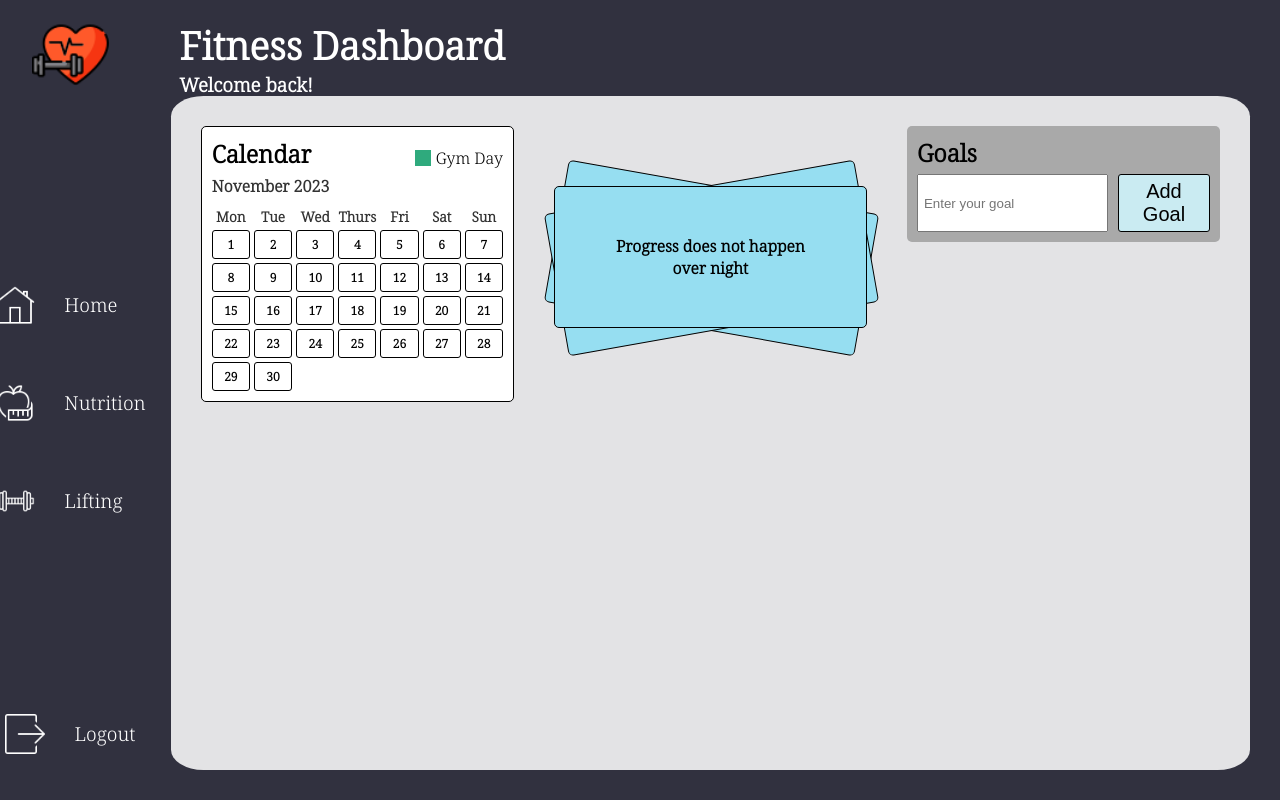
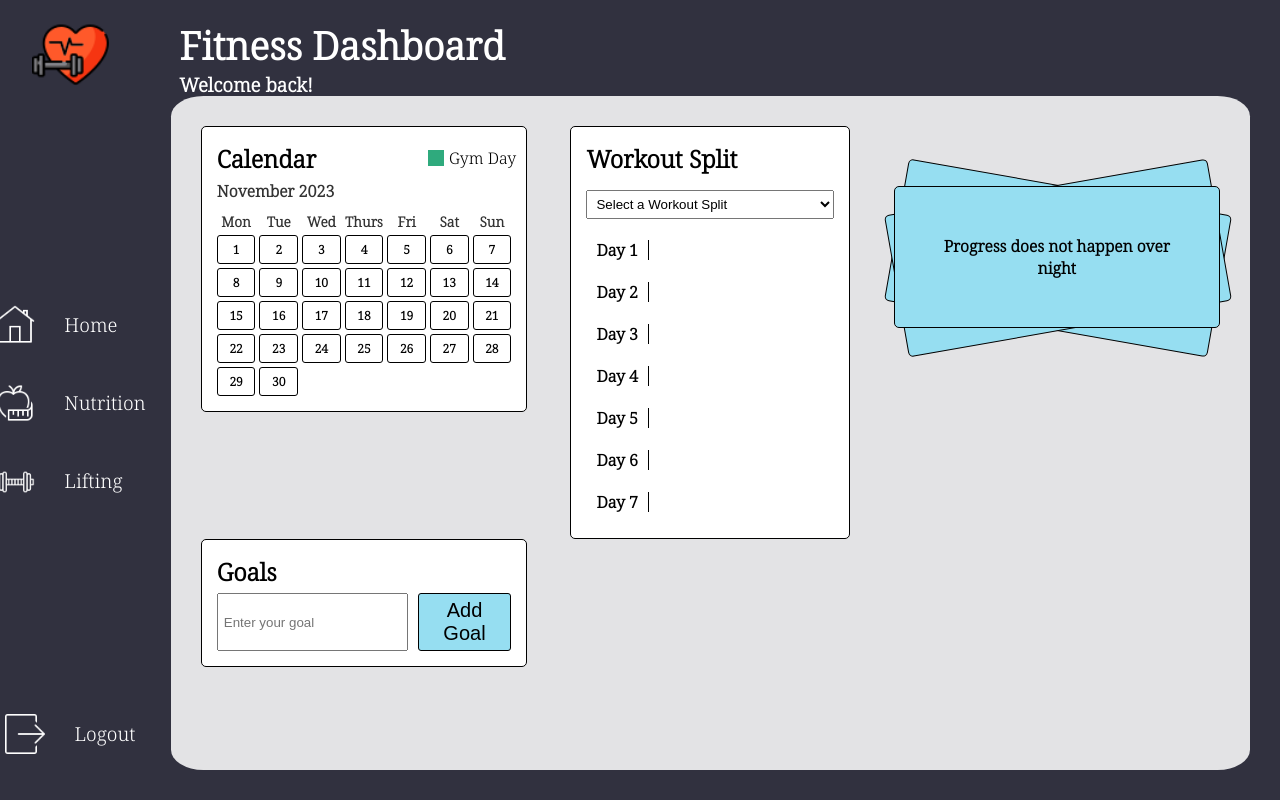
Before and after one commit to MarkR59/Gym-Dashboard, a React (Vite) app: page / in a window 1280 px wide. Built offline with nearby package versions, Linux system fonts and the light colour scheme.

Commit message:
Added workout split

```diff
--- a/src/App.css
+++ b/src/App.css
@@ -53,7 +53,7 @@ body {
   flex: 1;
   display: flex;
   flex-direction: column;
-  gap: 3em;
+  gap: 2em;
   justify-content: center;
 }
 
@@ -99,10 +99,11 @@ body {
   background-color: rgba(255, 255, 255, 0.863);
   margin: 30px;
   margin-top: 0px;
-  padding: 10px;
+  padding: 30px;
   border-radius: 3%;
+  column-gap: 20px;
   grid-template-columns: 1fr 1fr 1fr;
-  grid-template-rows: 1fr 1fr 1fr;
+  grid-template-rows: 1fr 1fr;
 }
 
 .node-label {
@@ -134,7 +135,7 @@ body {
 }
 
 .form-container input[type="submit"] {
-  background-color: #caebf2;
+  background-color: #96def1;
   color: black;
   cursor: pointer;
   border: black;
@@ -142,7 +143,7 @@ body {
 }
 
 .form-container input[type="submit"]:hover {
-  background-color: #84dcf0;
+  background-color: #75acbb;
 }
 
 .goal-main {
@@ -160,7 +161,7 @@ body {
   border-radius: 5px;
   font-weight: bold;
   padding: 10px;
-  margin: 10px;
+  margin: 15px;
   transition: 0.4s ease-out;
   height: 200px;
   width: 100px;
@@ -200,19 +201,22 @@ body {
   padding: 5px;
   border: 1px solid black;
   border-radius: 3px;
-  background-color: #caebf2;
+  background-color: #96def1;
   color: black;
   cursor: pointer;
   margin-left: 10px;
 }
 
 .goals-input .input:hover {
-  background-color: #84dcf0;
+  background-color: rgb(111, 181, 197);
 }
 
 .input-container {
-  background-color: #a9a9a9;
-  padding: 10px;
+  background-color: white;
+  border-color: black;
+  border-style: solid;
+  border-width: 1px;
+  padding: 15px;
   border-radius: 5px;
 }
 
@@ -258,12 +262,12 @@ body {
 
 .cal {
   background-color: white;
-  padding: 10px;
+  padding: 15px;
   border-radius: 5px;
   border-color: black;
   border-width: 1px;
   border-style: solid;
-  align-self: center;
+  align-self: start;
   position: relative;
 }
 
@@ -322,6 +326,10 @@ body {
   height: 16px;
   background-color: #2faa7d;
   margin-right: 5px;
+}
+
+.card-wrapper {
+  grid-column: 3;
 }
 
 .card {
@@ -539,6 +547,49 @@ body {
   font-weight: bold;
 }
 
+.split {
+  grid-column: 2;
+  grid-row: 1;
+  background-color: white;
+  border-width: 1px;
+  border-style: solid;
+  border-color: black;
+  border-radius: 5px;
+  padding: 15px;
+  justify-self: center;
+}
+
+.split-content {
+  display: flex;
+  flex-direction: column;
+  align-items: flex-start;
+}
+
+#workoutSplit {
+  padding: 5px;
+  margin-bottom: 10px;
+  margin-top: 10px;
+}
+
+.split-day {
+  font-weight: bold;
+}
+
+.split-day, .split-workout {
+  padding: 10px;
+}
+
+.day-container {
+  display: flex;
+  align-items: center;
+}
+
+.vertical-line {
+  width: 1px;
+  background-color: #000;
+  min-height: 20px;
+}
+
 .node {
   margin: 20px;
 }
--- a/src/components/GoalMain.jsx
+++ b/src/components/GoalMain.jsx
@@ -6,7 +6,7 @@ function GoalMain() {
   const [goals, setGoals] = useState([]);
 
   const handleAddGoal = (goal) => {
-    if (goals.length > 3) {
+    if (goals.length > 4) {
       return;
     } else {
       setGoals([...goals, goal]);
--- /dev/null
+++ b/src/components/Split.jsx
@@ -0,0 +1,60 @@
+import React, { useState, useEffect } from "react";
+
+const Split = () => {
+  const [workouts, setWorkouts] = useState({});
+
+  useEffect(() => {
+    const handleSplitChange = (event) => {
+      const selectedSplit = event.target.value;
+      let routine;
+      if (selectedSplit === "PPL") {
+        routine = ["Push", "Pull", "Legs", "Rest"];
+      } else if (selectedSplit === "Upper/Lower") {
+        routine = ["Upper", "Lower", "Rest", "Upper", "Lower", "Rest"];
+      } else if (selectedSplit === "Full Body") {
+        routine = ["Full Body", "Rest", "Full Body", "Rest", "Full Body", "Rest"];
+       } else {
+        routine = new Array(7).fill(selectedSplit);
+      }
+      const days = ["1", "2", "3", "4", "5", "6", "7"];
+
+      const newWorkouts = days.reduce((acc, day, index) => {
+        acc[day] = routine[index % routine.length] || "";
+        return acc;
+      }, {});
+
+      setWorkouts(newWorkouts);
+    };
+
+    const workoutSplitElement = document.getElementById("workoutSplit");
+    workoutSplitElement.addEventListener("change", handleSplitChange);
+
+    return () => {
+      workoutSplitElement.removeEventListener("change", handleSplitChange);
+    };
+  }, []);
+
+  return (
+    <div className="split">
+      <label className="node-label">Workout Split</label>
+      <select id="workoutSplit">
+        <option value="">Select a Workout Split</option>
+        <option value="PPL">Push/Pull/Legs</option>
+        <option value="Upper/Lower">Upper/Lower</option>
+        <option value="Full Body">Full Body</option>
+        <option value="CTBISAL">ChestTri/BackBi/ShoulderArms/Legs</option>
+      </select>
+      <div className="split-content">
+        {["1", "2", "3", "4", "5", "6", "7"].map((day, index) => (
+          <div key={index} className="day-container">
+            <span className="split-day">Day {index + 1} </span>
+            <div className="vertical-line"></div>
+            <span className="split-workout">{workouts[day]}</span>
+          </div>
+        ))}
+      </div>
+    </div>
+  );
+};
+
+export default Split;
--- a/src/pages/App.jsx
+++ b/src/pages/App.jsx
@@ -4,6 +4,7 @@ import GoalMain from "../components/GoalMain";
 import Sidebar from "../components/Sidebar";
 import Tips from "../components/Tips";
 import Header from "../components/header";
+import Split from "../components/Split";
 import { Box } from "@mui/material";
 import { jwtDecode } from "jwt-decode";
 
@@ -26,15 +27,13 @@ function App() {
         <Sidebar />
         <Header name={username} />
         <div className="content">
-          <div className="node">
-            <Calendar />
-          </div>
-          <div className="node">
-            <Tips />
-          </div>
-          <div className="node">
-            <GoalMain />
-          </div>
+          <Calendar />
+
+          <Tips />
+
+          <GoalMain />
+
+          <Split />
         </div>
       </div>
     </Box>
```
